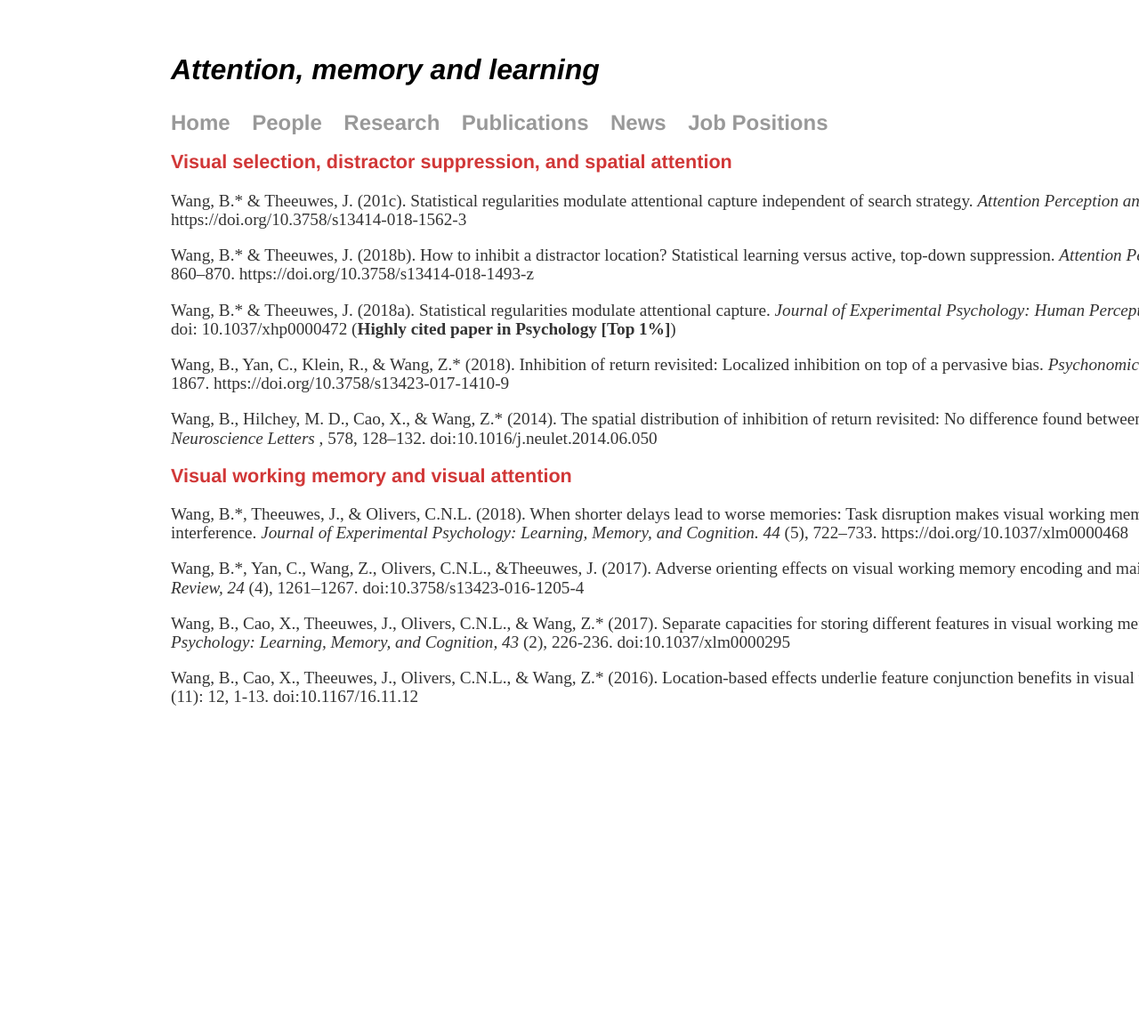
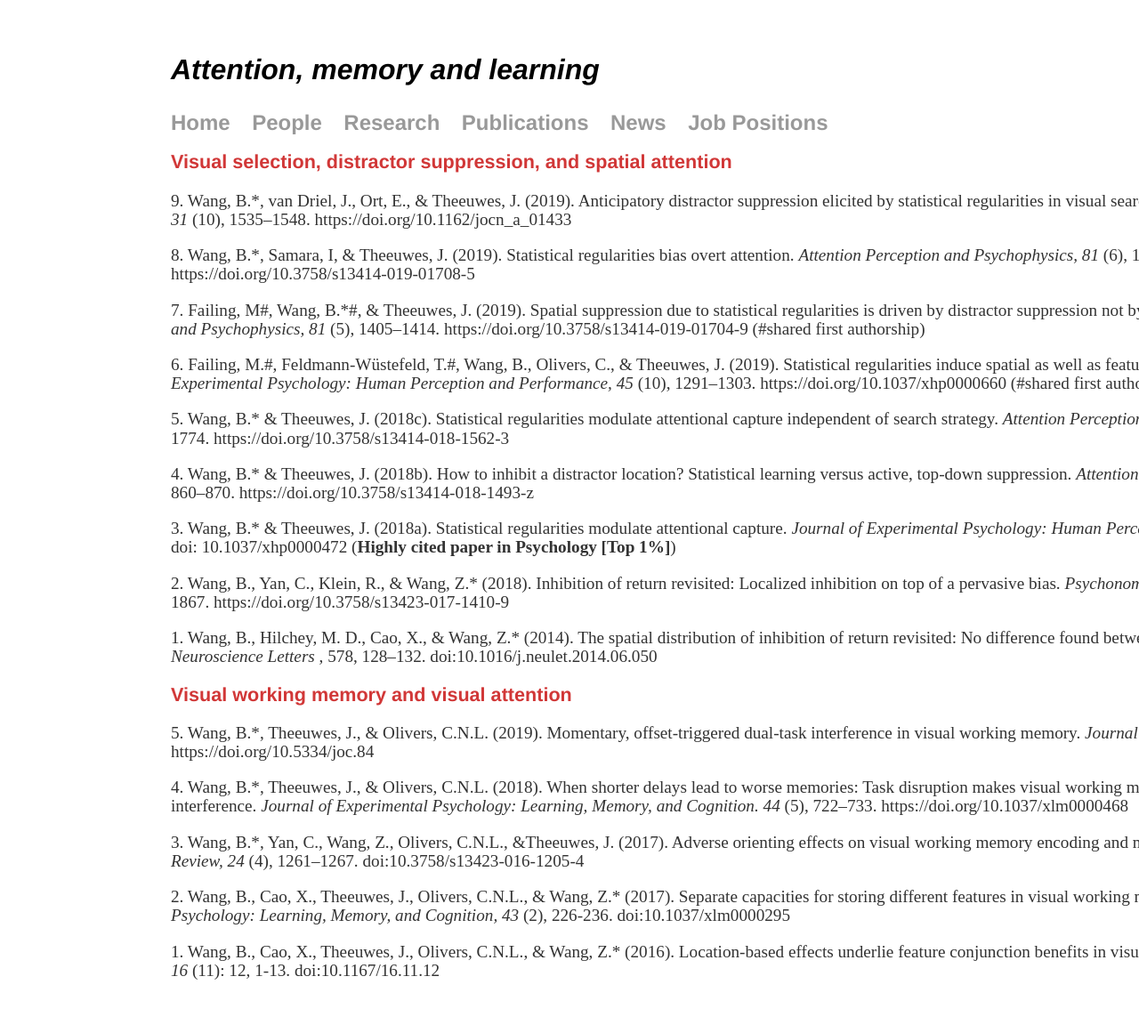
Before and after one commit to wangbenchi/wangbenchi.github.io, a Jekyll site: the page built from publications/index.html, in a window 1280 px wide. Shown: the whole page at 89% size. Built offline with Jekyll 4.4.1, drawn with Linux system fonts in a browser that asks for light colours; before the commit the page ends 900 px from its top, so only the background shows below that.

Commit message:
Update index.html

```diff
--- a/publications/index.html
+++ b/publications/index.html
@@ -4,36 +4,55 @@ title: Publications
 ---
 <div class="blurb">
     <h2>Visual selection, distractor suppression, and spatial attention</h2>
-    	<p></p>
-        <p></p>
-        <p>Wang, B.* & Theeuwes, J. (201c). Statistical regularities modulate attentional capture independent of search strategy.
+    	<p>9. Wang, B.*, van Driel, J., Ort, E., & Theeuwes, J. (2019). Anticipatory distractor suppression
+            elicited by statistical regularities in visual search.
+            <i>Journal of Cognitive Neuroscience, 31</i>
+            (10), 1535–1548. https://doi.org/10.1162/jocn_a_01433
+        <p>8. Wang, B.*, Samara, I, & Theeuwes, J. (2019). Statistical regularities bias overt attention.
+            <i>Attention Perception and Psychophysics, 81</i>
+            (6), 1813–1821. https://doi.org/10.3758/s13414-019-01708-5
+        <p>7. Failing, M#, Wang, B.*#, & Theeuwes, J. (2019). Spatial suppression due to statistical regularities
+            is driven by distractor suppression not by target activation.
+            <i>Attention Perception and Psychophysics, 81</i>
+            (5), 1405–1414. https://doi.org/10.3758/s13414-019-01704-9 (#shared first authorship)
+        <p>6. Failing, M.#, Feldmann-Wüstefeld, T.#, Wang, B., Olivers, C., & Theeuwes, J. (2019). Statistical
+            regularities induce spatial as well as feature-specific suppression.
+            <i>Journal of Experimental Psychology: Human Perception and Performance, 45</i>
+            (10), 1291–1303. https://doi.org/10.1037/xhp0000660 (#shared first authorship).</p>
+        <p>5. Wang, B.* & Theeuwes, J. (2018c). Statistical regularities modulate attentional capture independent
+            of search strategy.
             <i>Attention Perception and Psychophysics, 80</i>
                 (7), 1763–1774. https://doi.org/10.3758/s13414-018-1562-3</p>
-        <p>Wang, B.* & Theeuwes, J. (2018b). How to inhibit a distractor location? Statistical learning versus active, top-down suppression.
+        <p>4. Wang, B.* & Theeuwes, J. (2018b). How to inhibit a distractor location? Statistical learning versus
+            active, top-down suppression.
             <i>Attention Perception and Psychophysics, 80</i>
             (4), 860–870. https://doi.org/10.3758/s13414-018-1493-z</p>
-        <p>Wang, B.* & Theeuwes, J. (2018a). Statistical regularities modulate attentional capture.
+        <p>3. Wang, B.* & Theeuwes, J. (2018a). Statistical regularities modulate attentional capture.
             <i>Journal of Experimental Psychology: Human Perception and Performance, 44</i>
             (1), 13-17. doi: 10.1037/xhp0000472 (<b>Highly cited paper in Psychology [Top 1%]</b>)</p>
-        <p>Wang, B., Yan, C., Klein, R., & Wang, Z.* (2018). Inhibition of return revisited: Localized inhibition on top of a pervasive bias.
+        <p>2. Wang, B., Yan, C., Klein, R., & Wang, Z.* (2018). Inhibition of return revisited: Localized
+            inhibition on top of a pervasive bias.
             <i>Psychonomic Bulletin and Review, 25</i>
             (5), 1861–1867. https://doi.org/10.3758/s13423-017-1410-9</p>
-        <p>Wang, B., Hilchey, M. D., Cao, X., & Wang, Z.* (2014). The spatial distribution of inhibition of return revisited: No difference found between manual and saccadic responses.
+        <p>1. Wang, B., Hilchey, M. D., Cao, X., & Wang, Z.* (2014). The spatial distribution of inhibition
+            of return revisited: No difference found between manual and saccadic responses.
             <i>Neuroscience Letters</i>
             , 578, 128–132. doi:10.1016/j.neulet.2014.06.050</p>
     <h2>Visual working memory and visual attention</h2>
-    	<p></p>
-        <p></p>
-        <p>Wang, B.*, Theeuwes, J., & Olivers, C.N.L. (2018). When shorter delays lead to worse memories: Task disruption makes visual working memory temporarily vulnerable to test interference.
+    	<p>5. Wang, B.*, Theeuwes, J., & Olivers, C.N.L. (2019). Momentary, offset-triggered dual-task interference
+            in visual working memory.
+            <i>Journal of Cognition. 2</i>
+            (1): 38, 1-12. doi: https://doi.org/10.5334/joc.84</p>
+        <p>4. Wang, B.*, Theeuwes, J., & Olivers, C.N.L. (2018). When shorter delays lead to worse memories: Task disruption makes visual working memory temporarily vulnerable to test interference.
             <i>Journal of Experimental Psychology: Learning, Memory, and Cognition. 44</i>
             (5), 722–733. https://doi.org/10.1037/xlm0000468</p>
-        <p>Wang, B.*, Yan, C., Wang, Z., Olivers, C.N.L., &Theeuwes, J. (2017). Adverse orienting effects on visual working memory encoding and maintenance.
+        <p>3. Wang, B.*, Yan, C., Wang, Z., Olivers, C.N.L., &Theeuwes, J. (2017). Adverse orienting effects on visual working memory encoding and maintenance.
             <i>Psychonomic Bulletin and Review, 24</i>
             (4), 1261–1267. doi:10.3758/s13423-016-1205-4</p>
-        <p>Wang, B., Cao, X., Theeuwes, J., Olivers, C.N.L., & Wang, Z.* (2017). Separate capacities for storing different features in visual working memory.
+        <p>2. Wang, B., Cao, X., Theeuwes, J., Olivers, C.N.L., & Wang, Z.* (2017). Separate capacities for storing different features in visual working memory.
             <i>Journal of Experimental Psychology: Learning, Memory, and Cognition, 43</i>
             (2), 226-236. doi:10.1037/xlm0000295</p>
-        <p>Wang, B., Cao, X., Theeuwes, J., Olivers, C.N.L., & Wang, Z.* (2016). Location-based effects underlie feature conjunction benefits in visual working memory.
+        <p>1. Wang, B., Cao, X., Theeuwes, J., Olivers, C.N.L., & Wang, Z.* (2016). Location-based effects underlie feature conjunction benefits in visual working memory.
             <i>Journal of Vision, 16</i>
             (11): 12, 1-13. doi:10.1167/16.11.12</p>
 
```
